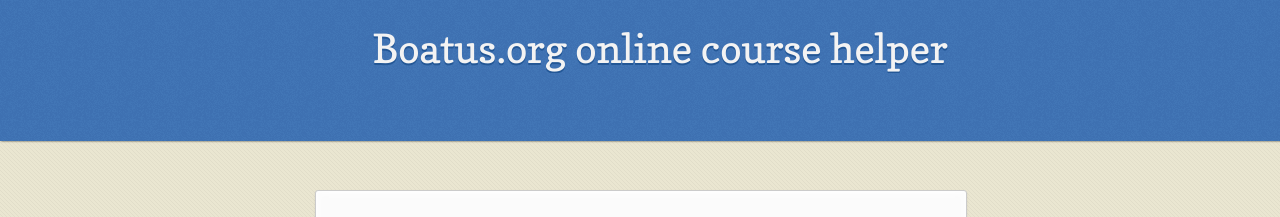
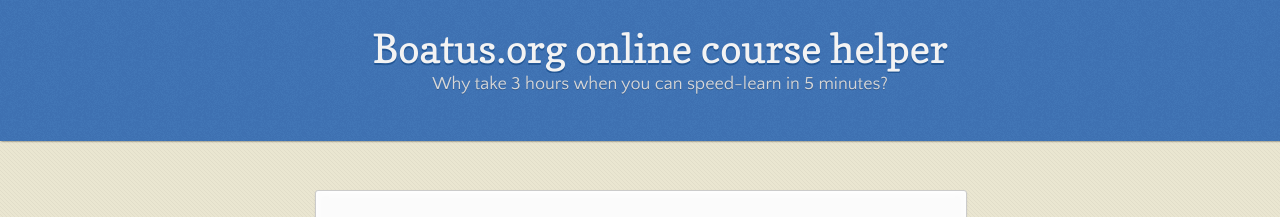
Before and after one commit to gpotter/boatuscoursecheat, a plain HTML site: page index.html in a window 1280 px wide. Shown: the top 217 px of the page. Drawn offline with nearby package versions, Linux system fonts and the light colour scheme.

Commit message:
Update index.html

```diff
--- a/index.html
+++ b/index.html
@@ -18,7 +18,7 @@
 
       <header>
         <h1>Boatus.org online course helper</h1>
-        <p></p>
+        <p>Why take 3 hours when you can speed-learn in 5 minutes?</p>
       </header>
 
     <div class="wrapper">
```
